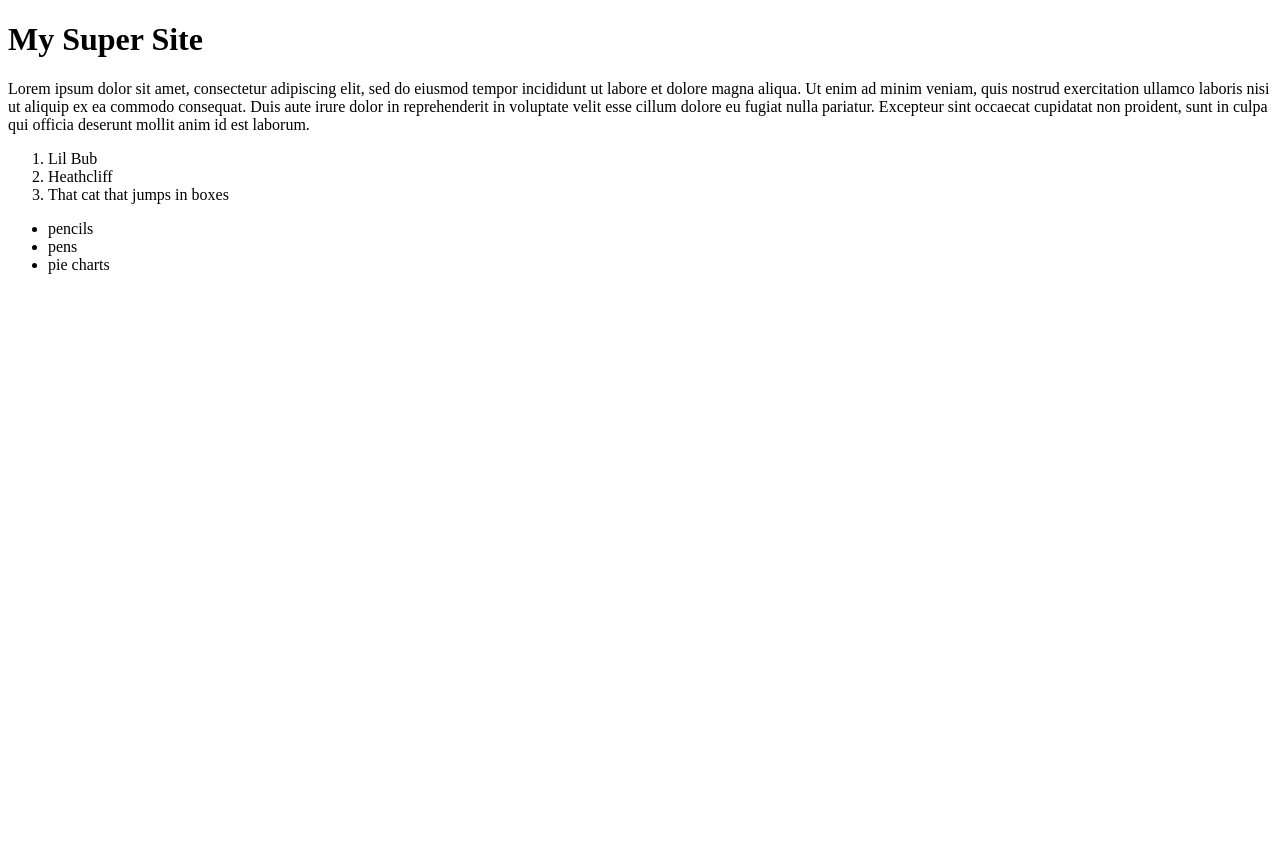
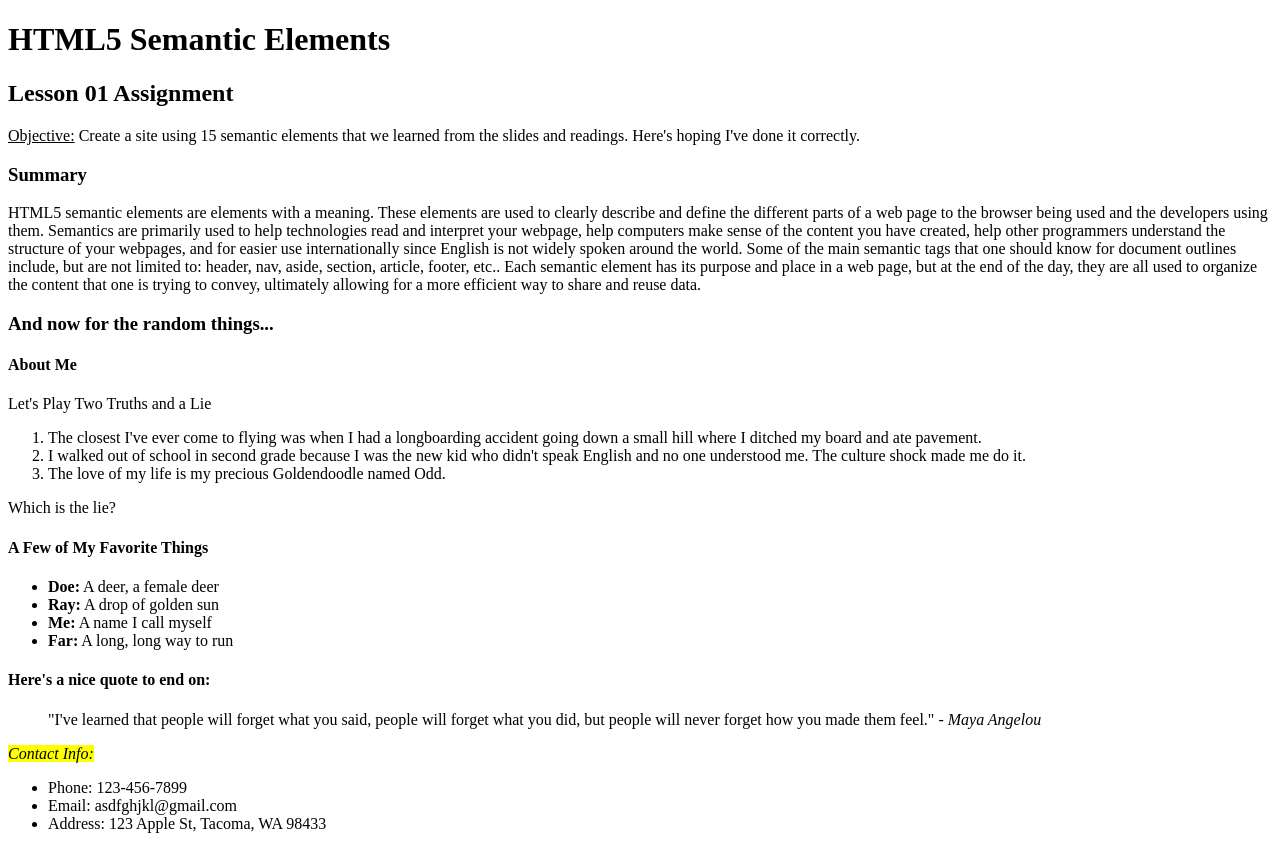
Before and after one commit to spanishchorizo/semantic-elements, a plain HTML site: page index.html in a window 1280 px wide. Before the commit the page ends 800 px from the top, so only its background shows below. Drawn offline with Linux system fonts and the light colour scheme.

Commit message:
moved files and organized folder

```diff
--- a/index.html
+++ b/index.html
@@ -1,30 +1,47 @@
 <!DOCTYPE html>
 <html lang="en">
+
   <head>
     <meta charset="utf-8">
-    <title>My Better Site</title>
+    <title>My Other Super Site</title>
   </head>
 
   <body>
     <header>
-    <h1>My Super Site</h1>
+      <h1>HTML5 Semantic Elements</h1>
+      <h2>Lesson 01 Assignment</h2>
     </header>
-    <p>Lorem ipsum dolor sit amet, consectetur adipiscing elit, sed do eiusmod tempor incididunt ut labore et dolore magna aliqua. Ut enim ad minim veniam, quis nostrud exercitation ullamco laboris nisi ut aliquip ex ea commodo consequat. Duis aute irure dolor in reprehenderit in voluptate velit esse cillum dolore eu fugiat nulla pariatur. Excepteur sint occaecat cupidatat non proident, sunt in culpa qui officia deserunt mollit anim id est laborum.</p>
-
-    <ol>
-      <li>Lil Bub</li>
-      <li>Heathcliff</li>
-      <li>That cat that jumps in boxes</li>
-    </ol>
-
+    <p> <u>Objective:</u> Create a site using 15 semantic elements that we learned from the slides and readings. Here's hoping I've done it correctly.</p>
+    <main>
+      <h3><strong>Summary</strong></h3>
+      <p>HTML5 semantic elements are elements with a meaning. These elements are used to clearly describe and define the different parts of a web page to the browser being used and the developers using them. Semantics are primarily used to help technologies read and interpret your webpage, help computers make sense of the content you have created, help other programmers understand the structure of your webpages, and for easier use internationally since English is not widely spoken around the world. Some of the main semantic tags that one should know for document outlines include, but are not limited to: header, nav, aside, section, article, footer, etc.. Each semantic element has its purpose and place in a web page, but at the end of the day, they are all used to organize the content that one is trying to convey, ultimately allowing for a more efficient way to share and reuse data.</p>
+      <h3>And now for the random things...</h3>
+      <h4>About Me</h4>
+      <p>Let's Play Two Truths and a Lie</p>
+        <ol>
+          <li>The closest I've ever come to flying was when I had a longboarding accident going down a small hill where I ditched my board and ate pavement.</li>
+          <li>I walked out of school in second grade because I was the new kid who didn't speak English and no one understood me. The culture shock made me do it.</li>
+          <li>The love of my life is my precious Goldendoodle named Odd.</li>
+        </ol>
+      <p>Which is the lie?</p>
+      <h4>A Few of My Favorite Things</h4>
+        <ul>
+          <li> <b>Doe:</b> A deer, a female deer</li>
+          <li> <b>Ray:</b> A drop of golden sun</li>
+          <li> <b>Me:</b> A name I call myself</li>
+          <li> <b>Far:</b> A long, long way to run</li>
+        </ul>
+      <h4>Here's a nice quote to end on:</h4>
+        <blockquote>"I've learned that people will forget what you said, people will forget what you did, but people will never forget how you made them feel." - <i>Maya Angelou</i></blockquote>
     <footer>
-    <ul>
-      <li>pencils</li>
-      <li>pens</li>
-      <li>pie charts</li>
-      </ul>
-      </footer>
-
+      <address> <mark>Contact Info:</mark> </address>
+        <ul>
+          <li>Phone: 123-456-7899</li>
+          <li>Email: asdfghjkl@gmail.com</li>
+          <li>Address: 123 Apple St, Tacoma, WA 98433</li>
+        </ul>
+    </footer>
+    </main>
   </body>
 
 </html>
```
Also changed, not shown: html-basics/index2.html (deleted, +0 -11 lines), semantic-elements/index.html (deleted, +0 -47 lines).
